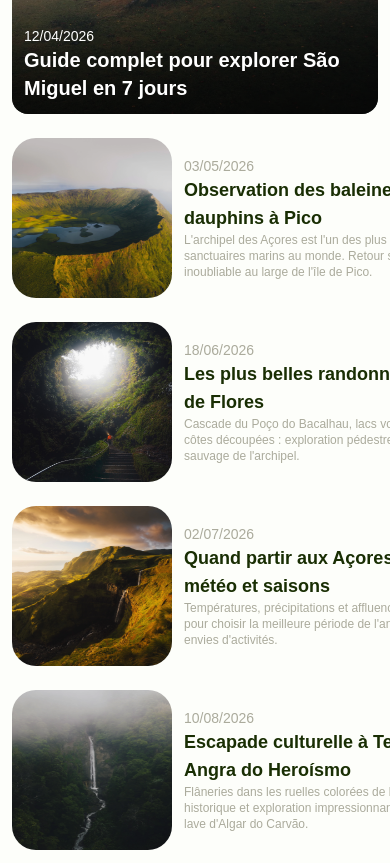
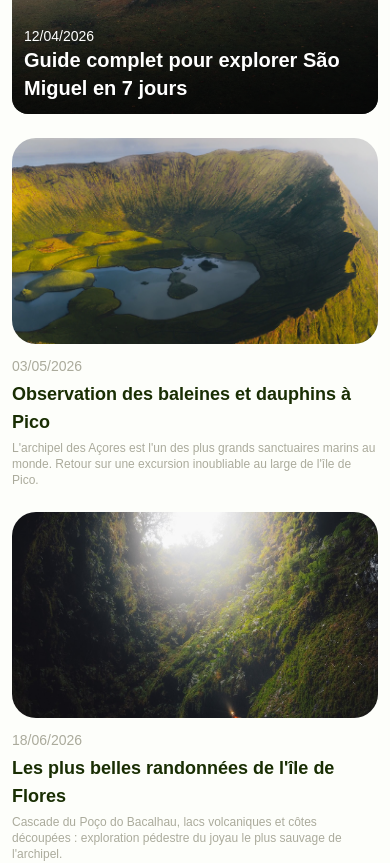
Before and after one commit to ElPotatoCorp/tp-01-tailwindcss, a React (Vite) app: page / in a window 390 px wide. Shown: the part 4060-4923 px from the top of the page. Built offline with nearby package versions, Linux system fonts and the light colour scheme; a web font is replaced by a local one.

Commit message:
Responsive Blog

```diff
--- a/src/components/blog/article.tsx
+++ b/src/components/blog/article.tsx
@@ -7,9 +7,13 @@ type Props = {
 
 export const Article: FC<Props> = function ({ article }) {
   return (
-    <div className="flex flex-row gap-3 w-150">
-      <img className="max-w-40 w-full max-h-40 h-full rounded-3xl" src={article.cover} />
-      <div className="flex flex-col justify-center w-75">
+    <div className="flex flex-col md:flex-row gap-3 w-full">
+      <img
+        src={article.cover}
+        alt={article.title}
+        className="w-full aspect-video rounded-3xl object-cover md:w-40 md:max-w-40 md:aspect-square md:shrink-0"
+      />
+      <div className="flex flex-col justify-center gap-1 min-w-0">
         <p className="text-sm text-secondary font-medium">
           {article.date.toLocaleDateString('fr-fr')}
         </p>
```
